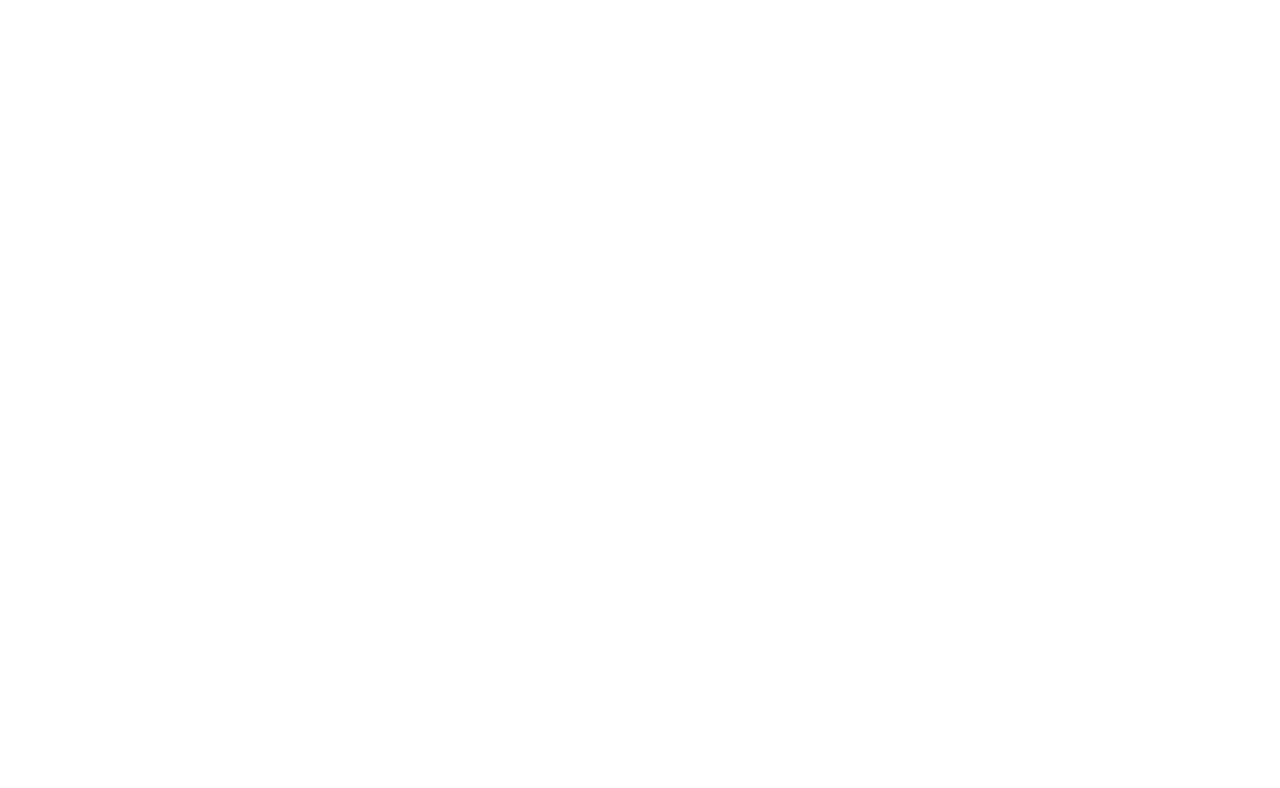
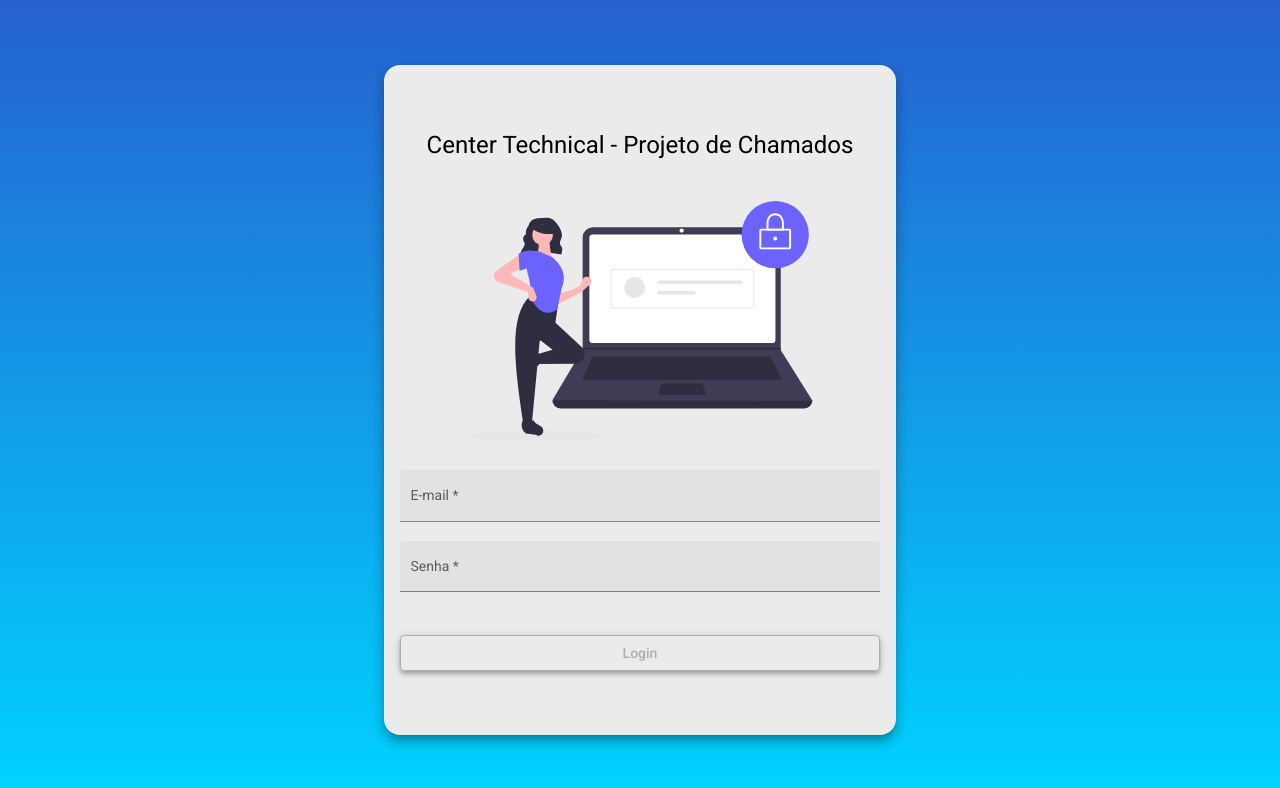
Before and after one commit to Caio-eng/centertechnical-front, an Angular app: page /login in a window 1280 px wide. Before the commit this address led to /. Shown: the top 788 px of the page. Built offline with nearby package versions, Linux system fonts and the light colour scheme.

Commit message:
Login e validação criado

```diff
--- a/src/app/app-routing.module.ts
+++ b/src/app/app-routing.module.ts
@@ -1,3 +1,4 @@
+import { LoginComponent } from './components/login/login.component';
 import { TecnicoListComponent } from './components/tecnico/tecnico-list/tecnico-list.component';
 import { HomeComponent } from './components/home/home.component';
 import { NavComponent } from './components/nav/nav.component';
@@ -5,6 +6,7 @@
 import { RouterModule, Routes } from '@angular/router';
 
 const routes: Routes = [
+  {path: 'login', component: LoginComponent},
   {
     path: '', component: NavComponent, children: [
       {path: 'home', component: HomeComponent},
--- a/src/app/app.module.ts
+++ b/src/app/app.module.ts
@@ -31,6 +31,7 @@
 import { HomeComponent } from './components/home/home.component';
 import { HeaderComponent } from './components/header/header.component';
 import { TecnicoListComponent } from './components/tecnico/tecnico-list/tecnico-list.component';
+import { LoginComponent } from './components/login/login.component';
 
 @NgModule({
   declarations: [
@@ -38,7 +39,8 @@
     NavComponent,
     HomeComponent,
     HeaderComponent,
-    TecnicoListComponent
+    TecnicoListComponent,
+    LoginComponent
   ],
   imports: [
     BrowserModule,
--- /dev/null
+++ b/src/app/components/login/login.component.css
@@ -0,0 +1,35 @@
+.container {
+    height: 100%;
+    background: linear-gradient(180deg, rgba(2,0,36,1) 0%, rgba(37,97,207,1) 0%, rgba(0,212,255,1) 100%);
+    display: flex;
+    align-items: center;
+    justify-content: center;
+ }
+
+ .form {
+    width: 30rem;
+    margin: auto;
+    background-color: rgb(235, 235, 235);
+    padding: 4rem 1rem;
+    border-radius: 1rem;
+ }
+
+ h1 {
+    width: 100%;
+    text-align: center;
+
+ }
+
+ img {
+    height: 15rem;
+    width: 100%;
+    margin: 1.5rem auto 1.5rem auto;
+ }
+
+ .full-width {
+    width: 100%;
+ }
+
+ button {
+    margin-top: 1.5rem;
+ }
--- /dev/null
+++ b/src/app/components/login/login.component.html
@@ -0,0 +1,34 @@
+<div class="container">
+    <form class="form mat-elevation-z8">
+
+       <h1>Center Technical - Projeto de Chamados</h1>
+
+       <img src="assets/img/login-image.svg" alt="Center Technical - Projeto de Chamados">
+
+       <mat-form-field class="full-width" appearance="fill">
+          <mat-label>E-mail</mat-label>
+          <input
+         [formControl]="email"
+         required
+         [(ngModel)]="creds.email"
+         name="email"
+         matInput
+         placeholder="Ex. fulano@mail.com">
+       </mat-form-field>
+
+       <mat-form-field class="full-width" appearance="fill">
+          <mat-label>Senha</mat-label>
+          <input
+         [formControl]="senha"
+         required
+         [(ngModel)]="creds.senha"
+         name="senha"
+         type="password"
+         matInput
+         placeholder="Ex. 123">
+       </mat-form-field>
+
+       <button (click)="logar()" [disabled]="!validaCampos()" class="full-width mat-elevation-z4" mat-stroked-button color="primary">Login</button>
+    </form>
+
+ </div>
--- /dev/null
+++ b/src/app/components/login/login.component.ts
@@ -0,0 +1,37 @@
+import { Component, OnInit } from '@angular/core';
+import { FormControl, Validators } from '@angular/forms';
+import { MatSnackBar } from '@angular/material/snack-bar';
+import { Credenciais } from 'src/app/models/credenciais';
+
+@Component({
+  selector: 'app-login',
+  templateUrl: './login.component.html',
+  styleUrls: ['./login.component.css']
+})
+export class LoginComponent implements OnInit {
+
+  creds: Credenciais = {
+    email: '',
+    senha: ''
+  }
+
+  email = new FormControl(null, Validators.email);
+  senha = new FormControl(null, Validators.minLength(3));
+
+  constructor(private snackBar: MatSnackBar) { }
+
+  ngOnInit(): void {
+  }
+
+  logar() {
+    this.snackBar.open('Usuário e/ou senha inválidos!', 'Login', {
+      duration: 2000
+    });
+    this.creds.senha = '';
+  }
+
+  validaCampos(): boolean {
+    return this.email.valid && this.senha.valid ? true : false;
+  }
+
+}
--- /dev/null
+++ b/src/app/models/credenciais.ts
@@ -0,0 +1,4 @@
+export interface Credenciais {
+    email: string;
+    senha: string;
+}
```
Also changed, not shown: src/assets/img/login-image.svg (added).
